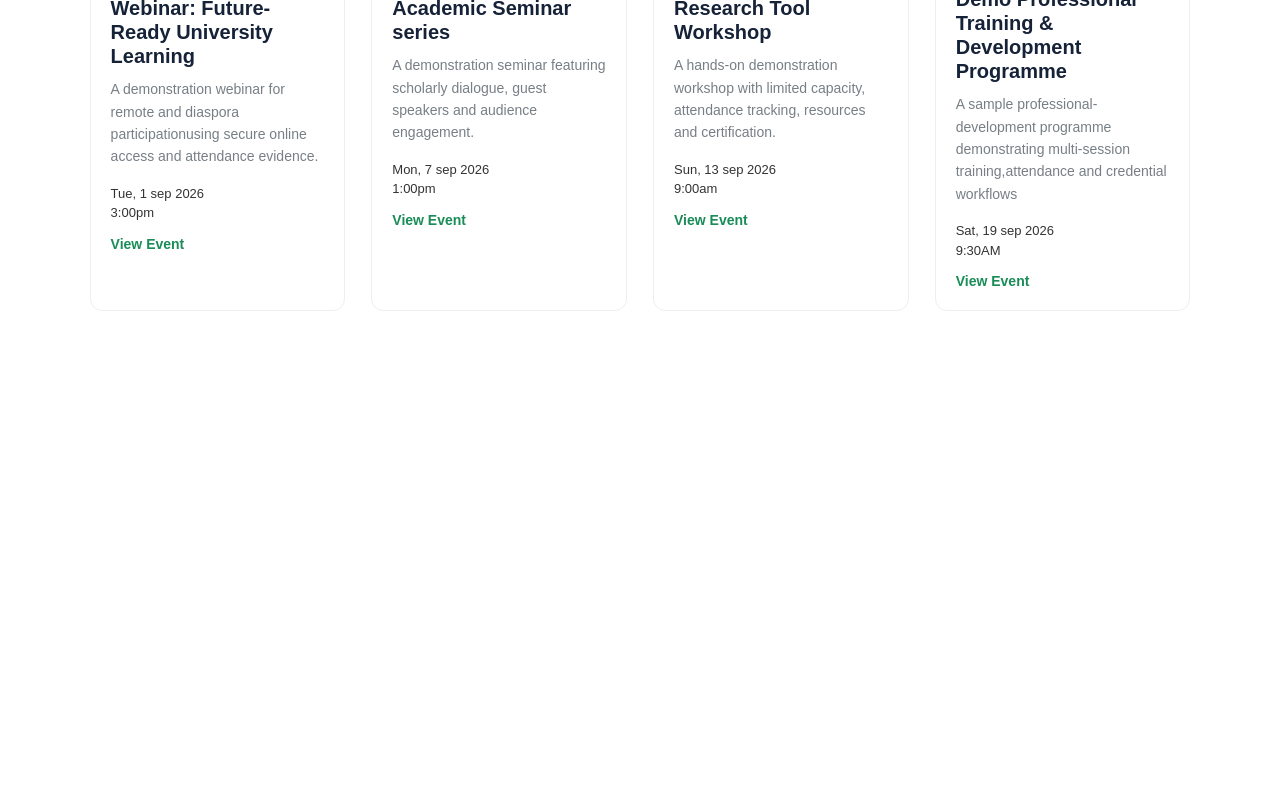
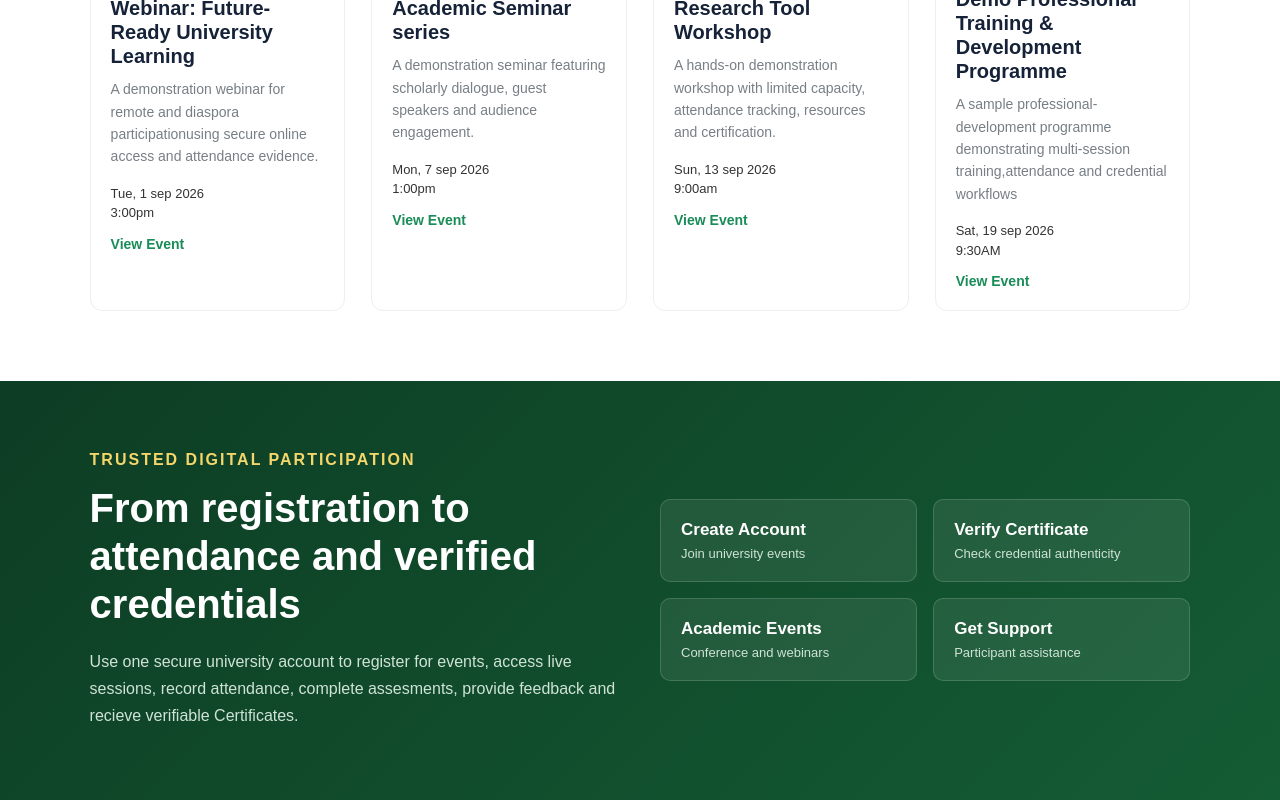
Before and after one commit to Oluwajuwonlo03/Campus-event-management-system, a React (Vite) app: page / in a window 1280 px wide. Shown: the part 1231-2031 px from the top of the page. Before the commit the page ends 1612 px from the top, so only its background shows below. Built offline with nearby package versions, Linux system fonts and the light colour scheme.

Commit message:
Added Hero section

```diff
--- a/src/App.css
+++ b/src/App.css
@@ -441,3 +441,87 @@ body {
     gap: 26px;
   }
 }
+
+
+/*HERO SECTION */
+
+ .hero-section{
+  width: 100%;
+  padding: 70px 7%;
+  background: linear-gradient(135deg, #0d3d24, #145c34);
+  justify-content: space-between;
+  display: flex;
+  align-items: center;
+  gap: 40px;
+  flex-wrap: wrap;
+  color: white;
+ }
+
+ .hero-left{
+  flex: 1;
+  min-width: 320px;
+ }
+
+ .hero-label{
+  margin: 0 0 15px;
+  color: #f5d66b;
+  font-weight: 800;
+  letter-spacing: 2px;
+ }
+
+ .hero-left h1{
+  margin: 0 0 20px;
+  font-size: 40px;
+  line-height: 1.2;
+  font-weight: 800;
+ }
+
+ .hero-description{
+  margin: 0;
+  color: #cfe3d6;
+  font-size: 16px;
+  line-height: 1.7;
+  max-width: 550px;
+ }
+
+ .hero-cards{
+  flex: 1;
+  min-width: 320px;
+  display: grid;
+  grid-template-columns: repeat(2, 1fr);
+  gap: 16px;
+ }
+
+ .hero-card{
+background: rgba(255, 255, 255, 0.08);
+border: 1px solid rgba(255, 255, 255, 0.15);
+border-radius: 10px;
+padding: 20px;
+cursor: pointer;
+transition: 0.2s ease;
+ }
+
+ .hero-card:hover{
+  background: rgba(255, 255, 255, 0.15);
+ }
+
+ .hero-card h4{
+  margin: 0 0 6px;
+  font-size: 17px;
+  font-weight: 700;
+ }
+
+ .hero-card p{
+  margin: 0;
+  color: #cfe3d6;
+  font-size: 13px;
+ }
+
+ @media (max-width: 700px) {
+  .hero-left h1{
+    font-size: 30px;
+  }
+  .hero-cards{
+    grid-template-columns: 1fr;
+  }
+ }
--- a/src/App.jsx
+++ b/src/App.jsx
@@ -1,12 +1,15 @@
 import FeaturedEvents from "./components/FeaturedEvents";
 import ExploreEvents from "./components/ExploreEvents";
+import Hero from "./components/Hero";
 import "./App.css";
 
 function App() {
   return (
     <>
+
       <FeaturedEvents />
-      <ExploreEvents/>
+      <ExploreEvents />
+      <Hero />
     </>
   );
 }
--- /dev/null
+++ b/src/components/Footer.jsx
@@ -0,0 +1,3 @@
+function Footer(){
+    const discoverLinks = ["International Conferences", "Seminars", "Workshops", "Webinars", "E "]
+}
--- /dev/null
+++ b/src/components/Hero.jsx
@@ -0,0 +1,45 @@
+function Hero(){
+    const cards = [
+        {
+        title: "Create Account",
+        subtitle: "Join university events",
+        },
+
+        {
+             title: "Verify Certificate",
+        subtitle: "Check credential authenticity",
+        },
+
+        {
+             title: "Academic Events",
+        subtitle: "Conference and webinars",
+        },
+
+        {
+             title: "Get Support",
+        subtitle: "Participant assistance",
+        }
+    ];
+
+
+    return(
+        <section className="hero-section">
+            <div className="hero-left">
+                <p className="hero-label">TRUSTED DIGITAL PARTICIPATION</p>
+                <h1>From registration to attendance and verified credentials</h1>
+                <p className="hero-description">Use one secure university account to register for events, access live sessions, record attendance, complete assesments, provide feedback and recieve verifiable Certificates.</p>
+            </div>
+
+            <div className="hero-cards">
+                {cards.map((card, index) => (
+                    <div className="hero-card" key={index}>
+                        <h4>{card.title}</h4>
+                        <p>{card.subtitle}</p>
+                    </div>
+                ))}
+            </div>
+        </section>
+    )
+}
+
+export default Hero;
```
